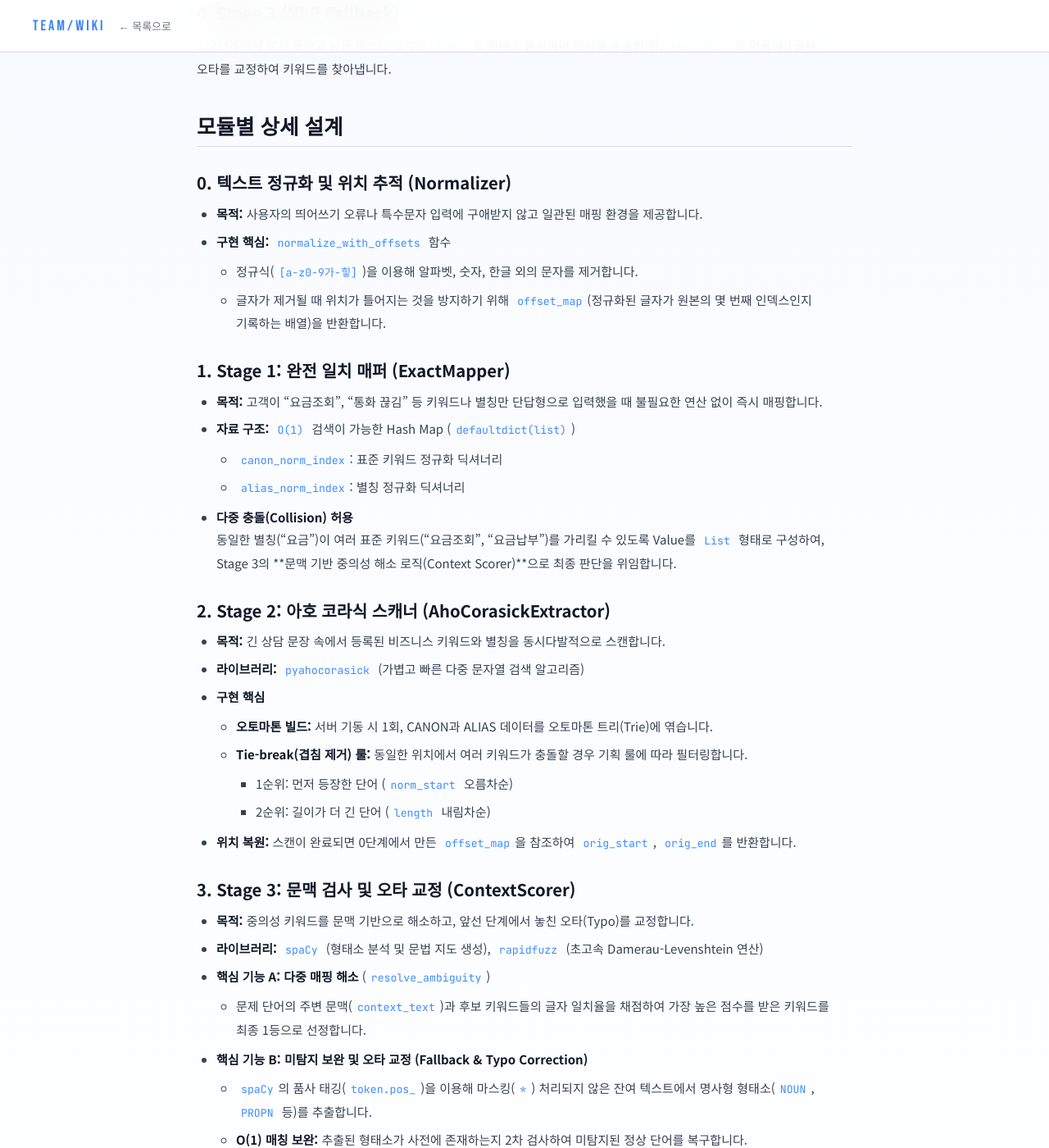
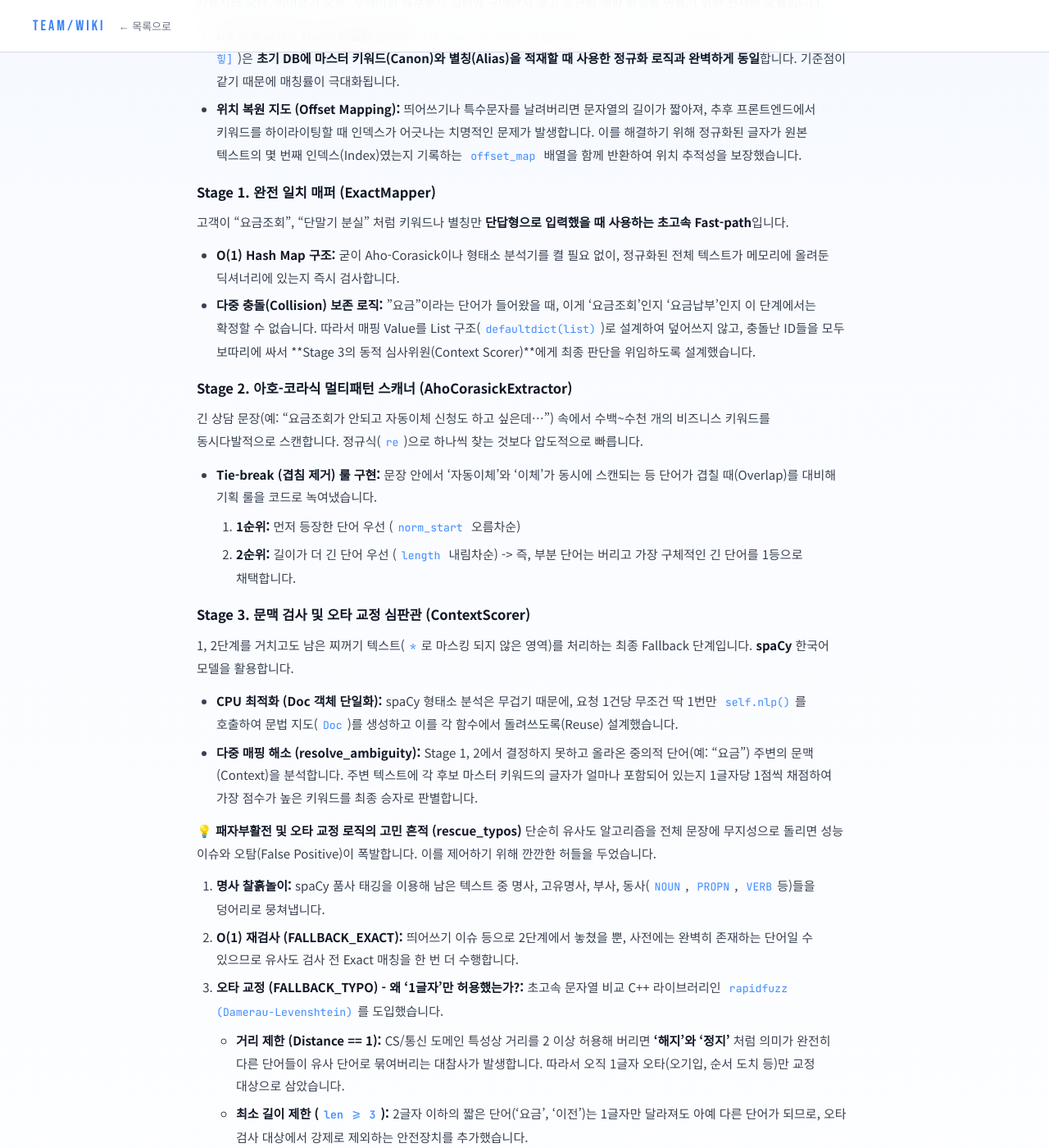
Before and after one commit to one-year-gap/docs, a Jekyll site: the page built from _posts/백엔드/분석/2026-03-12-키워드-추출-매핑-알고리즘-설계-전략.md, in a window 1280 px wide and 1400 px high, scrolled down 863 px. Shown: the whole window at 82% size. Built offline with Jekyll 4.4.1, drawn with Linux system fonts in a browser that asks for light colours; nearby versions of some CDN libraries; some of the changed text lies outside the part shown.

Commit message:
Update 분석 “2026-03-12-키워드-추출-매핑-알고리즘-설계-전략”

```diff
--- a/_posts/백엔드/분석/2026-03-12-키워드-추출-매핑-알고리즘-설계-전략.md
+++ b/_posts/백엔드/분석/2026-03-12-키워드-추출-매핑-알고리즘-설계-전략.md
@@ -10,62 +10,60 @@
   - '#알고리즘 #설계'
 ---
 
-# 파이프라인 흐름
+## 1. 개요 및 핵심 설계 의도
 
-알고리즘은 `분석 서비스(analyze_service.py)`의 통제하에 **순차적 연쇄 반응(Cascade)** 형태로 동작합니다. 이전 단계에서 추출 완료된 키워드는 `*`로 마스킹(Masking) 처리되어 다음 단계의 중복 추출을 방지합니다.
+고객의 상담 텍스트(문장/단어)에서 비즈니스 키워드를 추출하는 파이프라인입니다. 단순히 무거운 NLP 모델(LLM 등)에 전적으로 의존하는 대신, **속도(Performance)와 정확도(Accuracy)를 모두 잡기 위해 3단계(Stage 1\~3) 하이브리드 캐스케이드(Cascade) 구조**로 설계했습니다.
 
-## 1. 텍스트 정규화 & 오프셋 매핑
+**💡 핵심 파이프라인 흐름 (Cascade Masking)** 분석 서비스(`SqlKeywordAnalysisService`)의 통제하에 순차적으로 연쇄 반응을 일으킵니다.
 
-특수문자/공백을 제거하고, 원본 텍스트의 인덱스를 보존하는 위치 지도를 생성합니다.
+- **마스킹(Masking) 기법 적용:** 이전 단계에서 추출이 확정된 키워드는 원문에서 `*` 기호로 마스킹 처리하여 다음 단계로 넘깁니다. 이를 통해 Aho-Corasick이나 형태소 분석기가 **이미 찾은 단어를 중복 추출하거나 오탐하는 이슈를 원천 차단**했습니다.
 
-## 2. Stage 1 (Exact Match)
+***
 
-정규화된 전체 텍스트가 사전과 1:1로 일치하는지 O(1) 속도로 검사합니다.
+## 2. 모듈별 상세 구현 명세
 
-## 3. Stage 2 (Aho-Corasick)
+### Step 0. 텍스트 정규화 및 위치 추적 (Normalizer)
 
-텍스트를 Aho-Corasick 오토마톤에 통과시켜 문장 내 포함된(Substring) 부분 키워드를 초고속으로 스캔합니다.
+사용자의 오타, 띄어쓰기 오류, 무의미한 특수문자 입력에 구애받지 않고 일관된 매핑 환경을 만들기 위한 전처리 모듈입니다.
 
-## 4. Stage 3 (NLP Fallback)
+- **DB 적재 로직과 100% 동일한 정규화:** 가장 중요하게 고려한 포인트입니다. 실시간 분석 시 사용하는 정규식(`[^a-z0-9가-힣]`)은 **초기 DB에 마스터 키워드(Canon)와 별칭(Alias)을 적재할 때 사용한 정규화 로직과 완벽하게 동일**합니다. 기준점이 같기 때문에 매칭률이 극대화됩니다.
+- **위치 복원 지도 (Offset Mapping):** 띄어쓰기나 특수문자를 날려버리면 문자열의 길이가 짧아져, 추후 프론트엔드에서 키워드를 하이라이팅할 때 인덱스가 어긋나는 치명적인 문제가 발생합니다. 이를 해결하기 위해 정규화된 글자가 원본 텍스트의 몇 번째 인덱스(Index)였는지 기록하는 `offset_map` 배열을 함께 반환하여 위치 추적성을 보장했습니다.
 
-1, 2단계에서 찾지 못하고 남은 텍스트 조각을 `spaCy`로 형태소 분석하여 명사를 추출한 뒤, `rapidfuzz`를 이용해 1글자 오타를 교정하여 키워드를 찾아냅니다.
+### Stage 1. 완전 일치 매퍼 (ExactMapper)
 
-# 모듈별 상세 설계
+고객이 "요금조회", "단말기 분실" 처럼 키워드나 별칭만 **단답형으로 입력했을 때 사용하는 초고속 Fast-path**입니다.
 
-## 0. 텍스트 정규화 및 위치 추적 (Normalizer)
+- **O(1) Hash Map 구조:** 굳이 Aho-Corasick이나 형태소 분석기를 켤 필요 없이, 정규화된 전체 텍스트가 메모리에 올려둔 딕셔너리에 있는지 즉시 검사합니다.
+- **다중 충돌(Collision) 보존 로직:** "요금"이라는 단어가 들어왔을 때, 이게 '요금조회'인지 '요금납부'인지 이 단계에서는 확정할 수 없습니다. 따라서 매핑 Value를 List 구조(`defaultdict(list)`)로 설계하여 덮어쓰지 않고, 충돌난 ID들을 모두 보따리에 싸서 \*\*Stage 3의 동적 심사위원(Context Scorer)\*\*에게 최종 판단을 위임하도록 설계했습니다.
 
-- **목적:** 사용자의 띄어쓰기 오류나 특수문자 입력에 구애받지 않고 일관된 매핑 환경을 제공합니다.
-- **구현 핵심:** `normalize_with_offsets` 함수
-    - 정규식(`[a-z0-9가-힣]`)을 이용해 알파벳, 숫자, 한글 외의 문자를 제거합니다.
-    - 글자가 제거될 때 위치가 틀어지는 것을 방지하기 위해 `offset_map`(정규화된 글자가 원본의 몇 번째 인덱스인지 기록하는 배열)을 반환합니다.
+### Stage 2. 아호-코라식 멀티패턴 스캐너 (AhoCorasickExtractor)
 
-## 1. Stage 1: 완전 일치 매퍼 (ExactMapper)
+긴 상담 문장(예: "요금조회가 안되고 자동이체 신청도 하고 싶은데...") 속에서 수백\~수천 개의 비즈니스 키워드를 동시다발적으로 스캔합니다. 정규식(`re`)으로 하나씩 찾는 것보다 압도적으로 빠릅니다.
 
-- **목적:** 고객이 "요금조회", "통화 끊김" 등 키워드나 별칭만 단답형으로 입력했을 때 불필요한 연산 없이 즉시 매핑합니다.
-- **자료 구조:** `O(1)` 검색이 가능한 Hash Map (`defaultdict(list)`)
-    - `canon_norm_index`: 표준 키워드 정규화 딕셔너리
-    - `alias_norm_index`: 별칭 정규화 딕셔너리
-- **다중 충돌(Collision) 허용**
-: 동일한 별칭("요금")이 여러 표준 키워드("요금조회", "요금납부")를 가리킬 수 있도록 Value를 `List` 형태로 구성하여, Stage 3의 \*\*문맥 기반 중의성 해소 로직(Context Scorer)\*\*으로 최종 판단을 위임합니다.
+- **Tie-break (겹침 제거) 룰 구현:** 문장 안에서 '자동이체'와 '이체'가 동시에 스캔되는 등 단어가 겹칠 때(Overlap)를 대비해 기획 룰을 코드로 녹여냈습니다.
+    1. **1순위:** 먼저 등장한 단어 우선 (`norm_start` 오름차순)
+    2. **2순위:** 길이가 더 긴 단어 우선 (`length` 내림차순) -> 즉, 부분 단어는 버리고 가장 구체적인 긴 단어를 1등으로 채택합니다.
 
-## 2. Stage 2: 아호 코라식 스캐너 (AhoCorasickExtractor)
+### Stage 3. 문맥 검사 및 오타 교정 심판관 (ContextScorer)
 
-- **목적:** 긴 상담 문장 속에서 등록된 비즈니스 키워드와 별칭을 동시다발적으로 스캔합니다.
-- **라이브러리:** `pyahocorasick` (가볍고 빠른 다중 문자열 검색 알고리즘)
-- **구현 핵심**
-    - **오토마톤 빌드:** 서버 기동 시 1회, CANON과 ALIAS 데이터를 오토마톤 트리(Trie)에 엮습니다.
-    - **Tie-break(겹침 제거) 룰:** 동일한 위치에서 여러 키워드가 충돌할 경우 기획 룰에 따라 필터링합니다.
-        - 1순위: 먼저 등장한 단어 (`norm_start` 오름차순)
-        - 2순위: 길이가 더 긴 단어 (`length` 내림차순)
-- **위치 복원:** 스캔이 완료되면 0단계에서 만든 `offset_map`을 참조하여 `orig_start`, `orig_end`를 반환합니다.
+1, 2단계를 거치고도 남은 찌꺼기 텍스트(`*`로 마스킹 되지 않은 영역)를 처리하는 최종 Fallback 단계입니다. **spaCy** 한국어 모델을 활용합니다.
 
-## 3. Stage 3: 문맥 검사 및 오타 교정 (ContextScorer)
+- **CPU 최적화 (Doc 객체 단일화):** spaCy 형태소 분석은 무겁기 때문에, 요청 1건당 무조건 딱 1번만 `self.nlp()`를 호출하여 문법 지도(`Doc`)를 생성하고 이를 각 함수에서 돌려쓰도록(Reuse) 설계했습니다.
+- **다중 매핑 해소 (resolve_ambiguity):** Stage 1, 2에서 결정하지 못하고 올라온 중의적 단어(예: "요금") 주변의 문맥(Context)을 분석합니다. 주변 텍스트에 각 후보 마스터 키워드의 글자가 얼마나 포함되어 있는지 1글자당 1점씩 채점하여 가장 점수가 높은 키워드를 최종 승자로 판별합니다.
 
-- **목적:** 중의성 키워드를 문맥 기반으로 해소하고, 앞선 단계에서 놓친 오타(Typo)를 교정합니다.
-- **라이브러리:** `spaCy` (형태소 분석 및 문법 지도 생성), `rapidfuzz` (초고속 Damerau-Levenshtein 연산)
-- **핵심 기능 A: 다중 매핑 해소** (`resolve_ambiguity`)
-    - 문제 단어의 주변 문맥(`context_text`)과 후보 키워드들의 글자 일치율을 채점하여 가장 높은 점수를 받은 키워드를 최종 1등으로 선정합니다.
-- **핵심 기능 B: 미탐지 보완 및 오타 교정 (Fallback & Typo Correction)**
-    - `spaCy`의 품사 태깅(`token.pos_`)을 이용해 마스킹(`*`) 처리되지 않은 잔여 텍스트에서 명사형 형태소(`NOUN`, `PROPN` 등)를 추출합니다.
-    - **O(1) 매칭 보완:** 추출된 형태소가 사전에 존재하는지 2차 검사하여 미탐지된 정상 단어를 복구합니다. (`FALLBACK_EXACT`)
-    - **유사도 기반 교정:** 사전에 존재하지 않는 경우, `DamerauLevenshtein.distance == 1` 검사를 수행하여 1글자 단위의 오타(오기입, 순서 도치 등)를 알고리즘적으로 교정 후 매핑합니다. (`FALLBACK_TYPO`)
+**💡 패자부활전 및 오타 교정 로직의 고민 흔적 (rescue_typos)** 단순히 유사도 알고리즘을 전체 문장에 무지성으로 돌리면 성능 이슈와 오탐(False Positive)이 폭발합니다. 이를 제어하기 위해 깐깐한 허들을 두었습니다.
+
+1. **명사 찰흙놀이:** spaCy 품사 태깅을 이용해 남은 텍스트 중 명사, 고유명사, 부사, 동사(`NOUN`, `PROPN`, `VERB`등)들을 덩어리로 뭉쳐냅니다.
+2. **O(1) 재검사 (FALLBACK_EXACT):** 띄어쓰기 이슈 등으로 2단계에서 놓쳤을 뿐, 사전에는 완벽히 존재하는 단어일 수 있으므로 유사도 검사 전 Exact 매칭을 한 번 더 수행합니다.
+3. **오타 교정 (FALLBACK_TYPO) - 왜 '1글자'만 허용했는가?:** 초고속 문자열 비교 C++ 라이브러리인 `rapidfuzz (Damerau-Levenshtein)`를 도입했습니다.
+    - **거리 제한 (Distance == 1):** CS/통신 도메인 특성상 거리를 2 이상 허용해 버리면 **'해지'와 '정지'** 처럼 의미가 완전히 다른 단어들이 유사 단어로 묶여버리는 대참사가 발생합니다. 따라서 오직 1글자 오타(오기입, 순서 도치 등)만 교정 대상으로 삼았습니다.
+    - **최소 길이 제한 (`len >= 3`):** 2글자 이하의 짧은 단어('요금', '이전')는 1글자만 달라져도 아예 다른 단어가 되므로, 오타 검사 대상에서 강제로 제외하는 안전장치를 추가했습니다.
+
+***
+
+## 3. 종합 출력 및 감정 분석 연동
+
+최종적으로 1, 2, 3단계에서 수집된 모든 키워드 목록은 `SqlKeywordAnalysisService`에서 집계됩니다.
+
+- 각 키워드가 등장한 횟수(`count`)를 합산하고, DB에서 가져온 \*\*이탈 위험 가중치(`negativeWeight`)\*\*를 DTO에 함께 조립하여 CDC 데몬(Worker)으로 전달합니다.
+- 키워드 추출과 독립적으로 문장 전체의 감정(Sentiment)은 `KoELECTRA` 기반의 감정 분석기에 태워 긍정/부정 스코어를 함께 반환하도록 구성했습니다.
```
